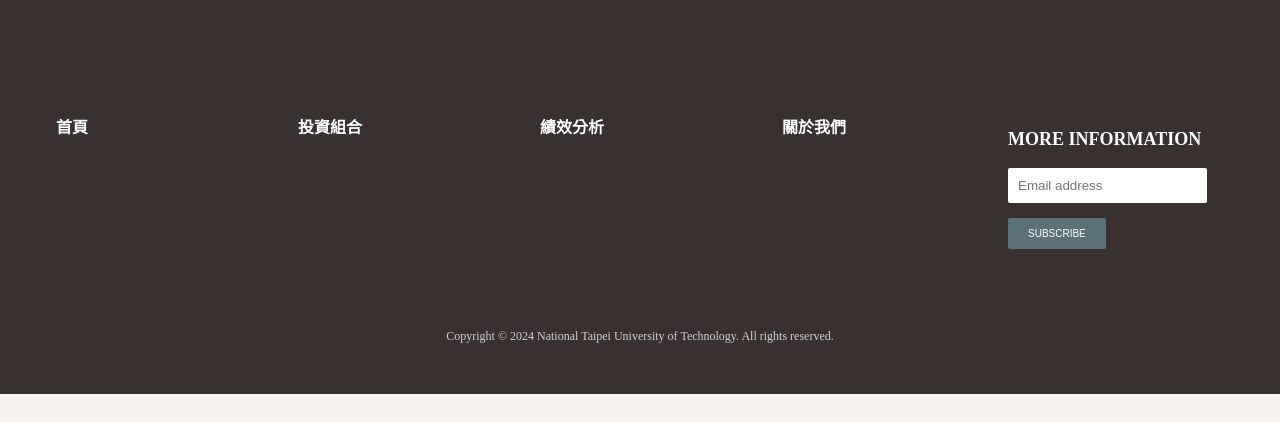
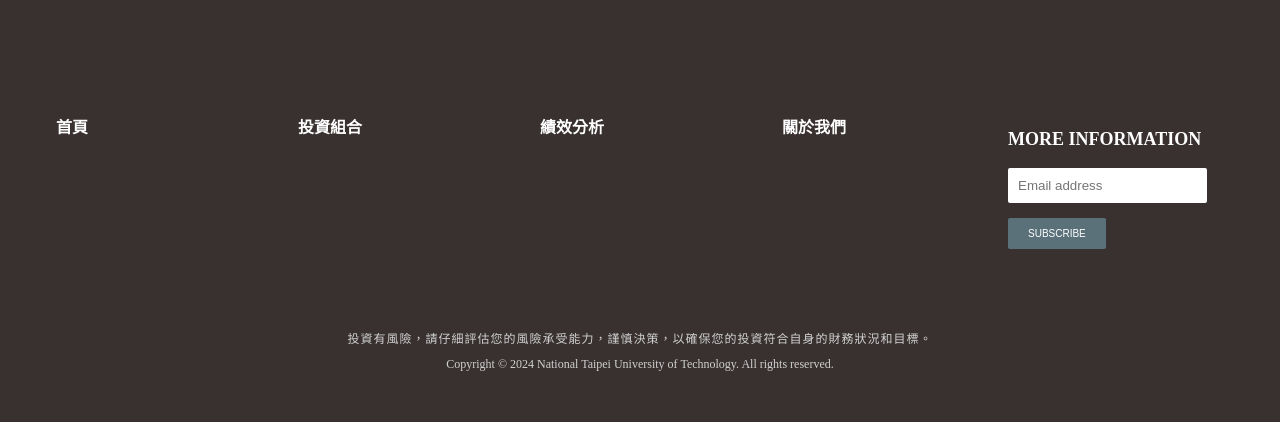
Before and after one commit to WAmy2003/Senior-Project, a Django app: page / in a window 1280 px wide. Shown: the part 2001-2423 px from the top of the page. Before the commit the page ends 2395 px from the top, so only its background shows below. Run offline with Django 5.2, Linux system fonts and the light colour scheme.

Commit message:
每頁頁尾新增提是標語

```diff
--- a/Django/app/static/css/style2.css
+++ b/Django/app/static/css/style2.css
@@ -354,3 +354,9 @@ tbody tr:hover {
     color: #d1d1d1;
     text-decoration: none;
 }
+
+.footer-bottom .alert {
+    margin-bottom: 10px;
+    letter-spacing: 1px;
+    font-size: 12px;
+}
--- a/Django/app/static/css/style3.css
+++ b/Django/app/static/css/style3.css
@@ -453,3 +453,9 @@ section.time .gantt-bar {
     color: #d1d1d1;
     text-decoration: none;
 }
+
+.footer-bottom .alert {
+    margin-bottom: 10px;
+    letter-spacing: 1px;
+    font-size: 12px;
+}
--- a/Django/app/static/css/style4.css
+++ b/Django/app/static/css/style4.css
@@ -583,3 +583,9 @@ canvas {
     color: #d1d1d1;
     text-decoration: none;
 }
+
+.footer-bottom .alert {
+    margin-bottom: 10px;
+    letter-spacing: 1px;
+    font-size: 12px;
+}
--- a/Django/app/static/css/style5.css
+++ b/Django/app/static/css/style5.css
@@ -328,3 +328,9 @@ h2 {
     color: #d1d1d1;
     text-decoration: none;
 }
+
+.footer-bottom .alert {
+    margin-bottom: 10px;
+    letter-spacing: 1px;
+    font-size: 12px;
+}
--- a/Django/app/templates/aboutus.html
+++ b/Django/app/templates/aboutus.html
@@ -142,6 +142,7 @@
                 </div>
             </div>
             <div class="footer-bottom">
+                <p class="alert">投資有風險，請仔細評估您的風險承受能力，謹慎決策，以確保您的投資符合自身的財務狀況和目標。</p>
                 <p>Copyright © 2024 National Taipei University of Technology. All rights reserved. </p>
             </div>
         </footer>
--- a/Django/app/templates/analysis.html
+++ b/Django/app/templates/analysis.html
@@ -139,7 +139,7 @@
                 </div>
             </div>
             <div class="footer-bottom">
-                <p>投資有風險，請仔細評估您的風險承受能力，謹慎決策，以確保您的投資符合自身的財務狀況和目標。</p>
+                <p class="alert">投資有風險，請仔細評估您的風險承受能力，謹慎決策，以確保您的投資符合自身的財務狀況和目標。</p>
                 <p>Copyright © 2024 National Taipei University of Technology. All rights reserved. </p>
             </div>
         </footer>
--- a/Django/app/templates/main.html
+++ b/Django/app/templates/main.html
@@ -83,6 +83,7 @@
                 </div>
             </div>
             <div class="footer-bottom">
+                <p class="alert">投資有風險，請仔細評估您的風險承受能力，謹慎決策，以確保您的投資符合自身的財務狀況和目標。</p>
                 <p>Copyright © 2024 National Taipei University of Technology. All rights reserved. </p>
             </div>
         </footer>
--- a/Django/app/templates/portfolio.html
+++ b/Django/app/templates/portfolio.html
@@ -87,6 +87,7 @@
                 </div>
             </div>
             <div class="footer-bottom">
+                <p class="alert">投資有風險，請仔細評估您的風險承受能力，謹慎決策，以確保您的投資符合自身的財務狀況和目標。</p>
                 <p>Copyright © 2024 National Taipei University of Technology. All rights reserved. </p>
             </div>
         </footer>
```
